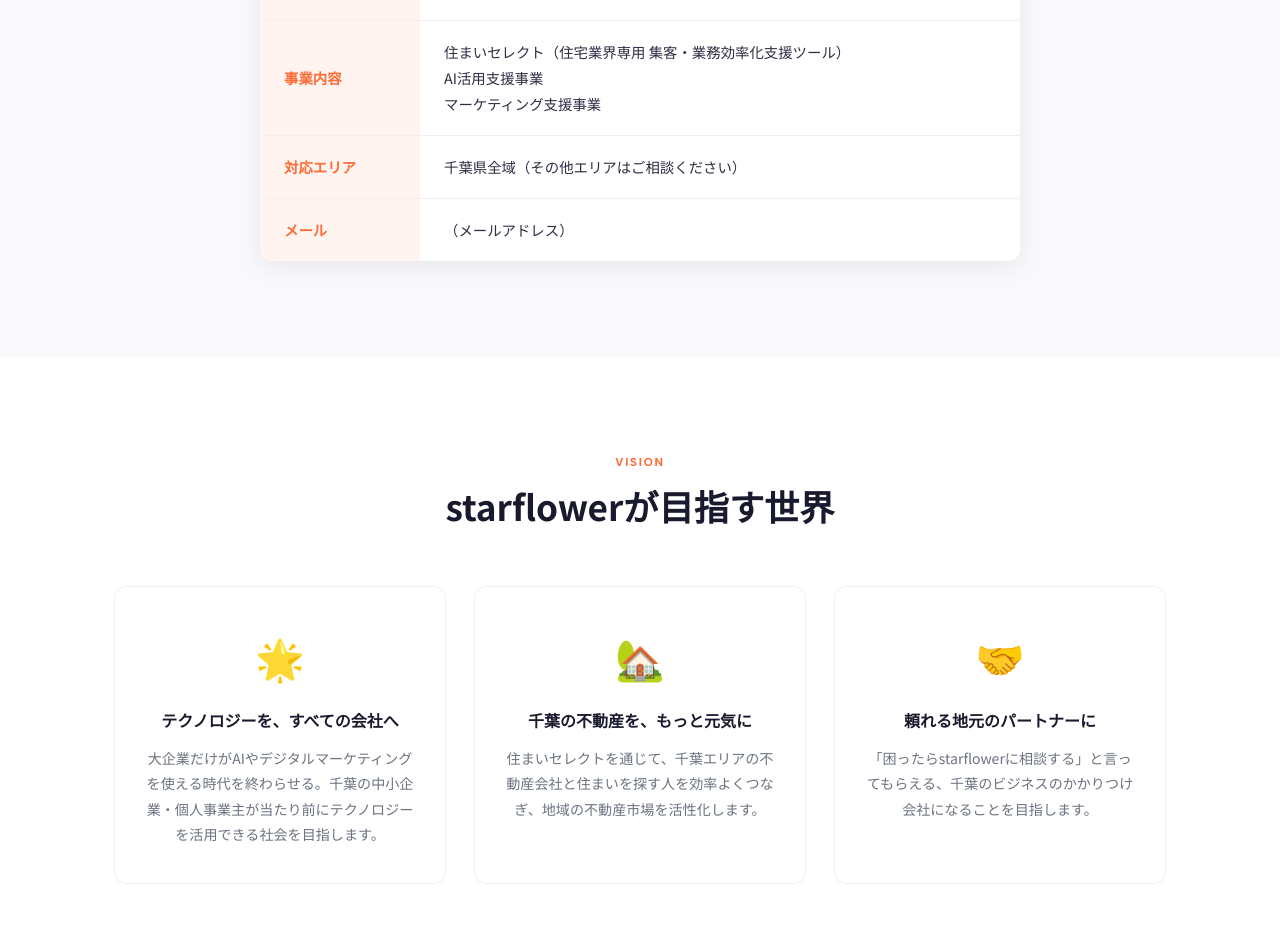
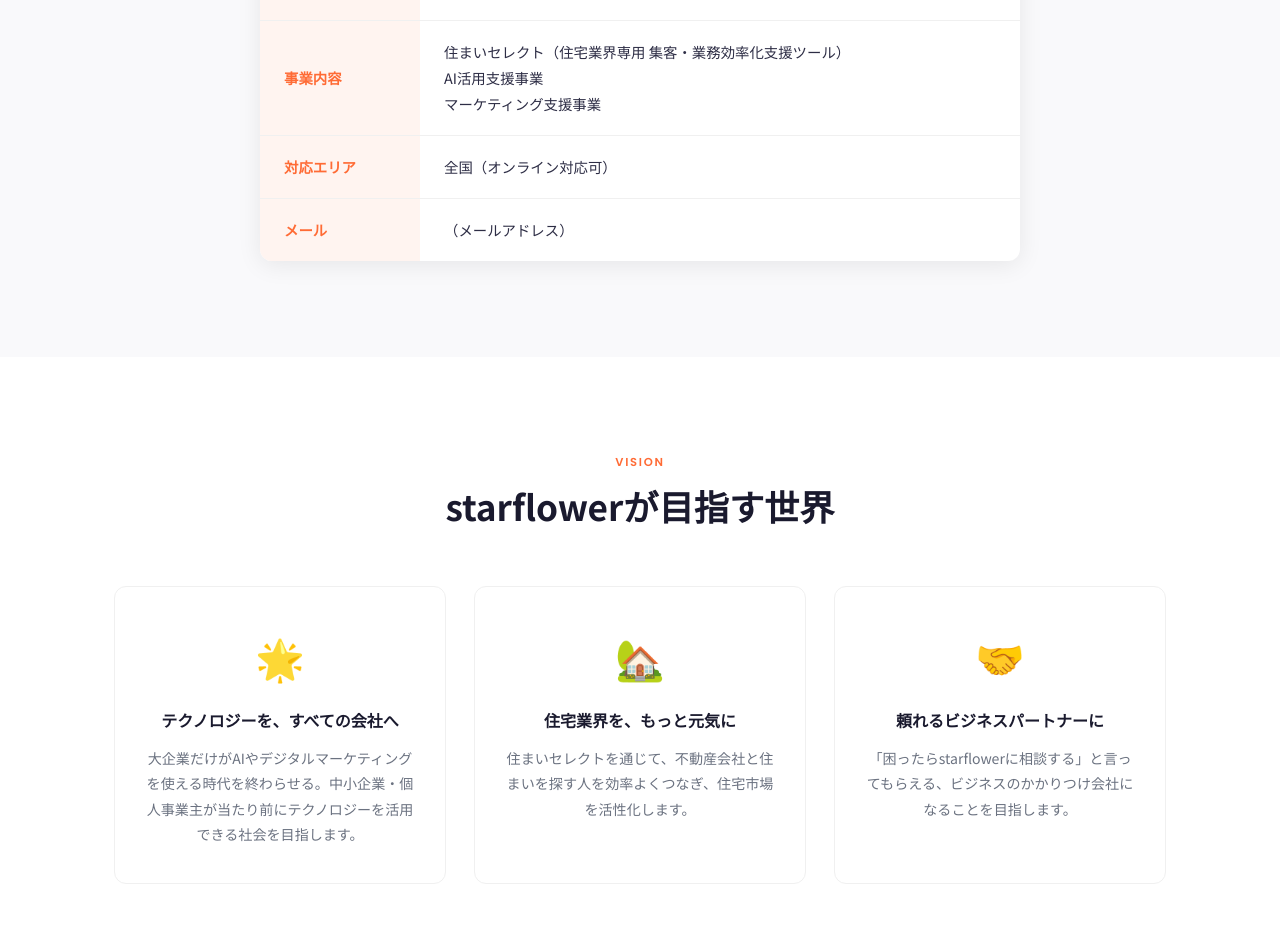
Before and after one commit to star-flower-tech/starflower-hp, a plain HTML site: page about.html in a window 1280 px wide. Shown: the part 1442-2392 px from the top of the page. Drawn offline with Linux system fonts and the light colour scheme.

Commit message:
update: remove 千葉 from copy, expand to national

```diff
--- a/about.html
+++ b/about.html
@@ -4,7 +4,7 @@
   <meta charset="UTF-8">
   <meta name="viewport" content="width=device-width, initial-scale=1.0">
   <title>会社概要 | starflower</title>
-  <meta name="description" content="starflowerの会社概要。千葉県を拠点に住宅業界・中小企業向けのデジタル支援を行っています。">
+  <meta name="description" content="starflowerの会社概要。住宅業界・中小企業向けにAI活用・集客・マーケティング支援を行っています。">
   <link rel="preconnect" href="https://fonts.googleapis.com">
   <link rel="preconnect" href="https://fonts.gstatic.com" crossorigin>
   <link href="https://fonts.googleapis.com/css2?family=Noto+Sans+JP:wght@300;400;500;700&family=Poppins:wght@400;600;700&display=swap" rel="stylesheet">
@@ -35,7 +35,7 @@
     <div class="container">
       <span class="section-label">ABOUT</span>
       <h1>会社概要</h1>
-      <p>千葉から、地域のビジネスを前へ進める。</p>
+      <p>難しいを、できるに変える。</p>
     </div>
   </section>
 
@@ -47,7 +47,7 @@
           <span class="section-label">MESSAGE</span>
           <h2>代表メッセージ</h2>
           <p>「難しそう」「自分には関係ない」と思われがちなAIやWebマーケティング。でも、それを使いこなした会社と、使えていない会社では、これから大きな差がついていきます。</p>
-          <p>starflowerは、千葉の不動産会社・中小企業が、テクノロジーを使って本来の仕事に集中できるよう、集客・AI・マーケティングをまるごとサポートします。</p>
+          <p>starflowerは、不動産会社・中小企業が、テクノロジーを使って本来の仕事に集中できるよう、集客・AI・マーケティングをまるごとサポートします。</p>
           <p>「難しいことは私たちに任せて、あなたは本業に集中してほしい」。それがstarflowerの想いです。</p>
           <p class="message-sign">starflower 代表</p>
         </div>
@@ -97,7 +97,7 @@
             </tr>
             <tr>
               <th>対応エリア</th>
-              <td>千葉県全域（その他エリアはご相談ください）</td>
+              <td>全国（オンライン対応可）</td>
             </tr>
             <tr>
               <th>メール</th>
@@ -120,17 +120,17 @@
         <div class="vision-item fade-in">
           <div class="vision-icon">🌟</div>
           <h3>テクノロジーを、すべての会社へ</h3>
-          <p>大企業だけがAIやデジタルマーケティングを使える時代を終わらせる。千葉の中小企業・個人事業主が当たり前にテクノロジーを活用できる社会を目指します。</p>
+          <p>大企業だけがAIやデジタルマーケティングを使える時代を終わらせる。中小企業・個人事業主が当たり前にテクノロジーを活用できる社会を目指します。</p>
         </div>
         <div class="vision-item fade-in">
           <div class="vision-icon">🏡</div>
-          <h3>千葉の不動産を、もっと元気に</h3>
-          <p>住まいセレクトを通じて、千葉エリアの不動産会社と住まいを探す人を効率よくつなぎ、地域の不動産市場を活性化します。</p>
+          <h3>住宅業界を、もっと元気に</h3>
+          <p>住まいセレクトを通じて、不動産会社と住まいを探す人を効率よくつなぎ、住宅市場を活性化します。</p>
         </div>
         <div class="vision-item fade-in">
           <div class="vision-icon">🤝</div>
-          <h3>頼れる地元のパートナーに</h3>
-          <p>「困ったらstarflowerに相談する」と言ってもらえる、千葉のビジネスのかかりつけ会社になることを目指します。</p>
+          <h3>頼れるビジネスパートナーに</h3>
+          <p>「困ったらstarflowerに相談する」と言ってもらえる、ビジネスのかかりつけ会社になることを目指します。</p>
         </div>
       </div>
     </div>
@@ -151,7 +151,7 @@
       <div class="footer-grid">
         <div class="footer-brand">
           <div class="footer-logo"><img src="logo-white.svg" alt="starflower" height="28" style="display:block;"></div>
-          <p>千葉県を拠点に、住宅業界と中小企業のデジタル化・集客をサポートします。</p>
+          <p>住宅業界と中小企業のデジタル化・集客をサポートします。</p>
         </div>
         <div class="footer-links">
           <h4>サービス</h4>
```
